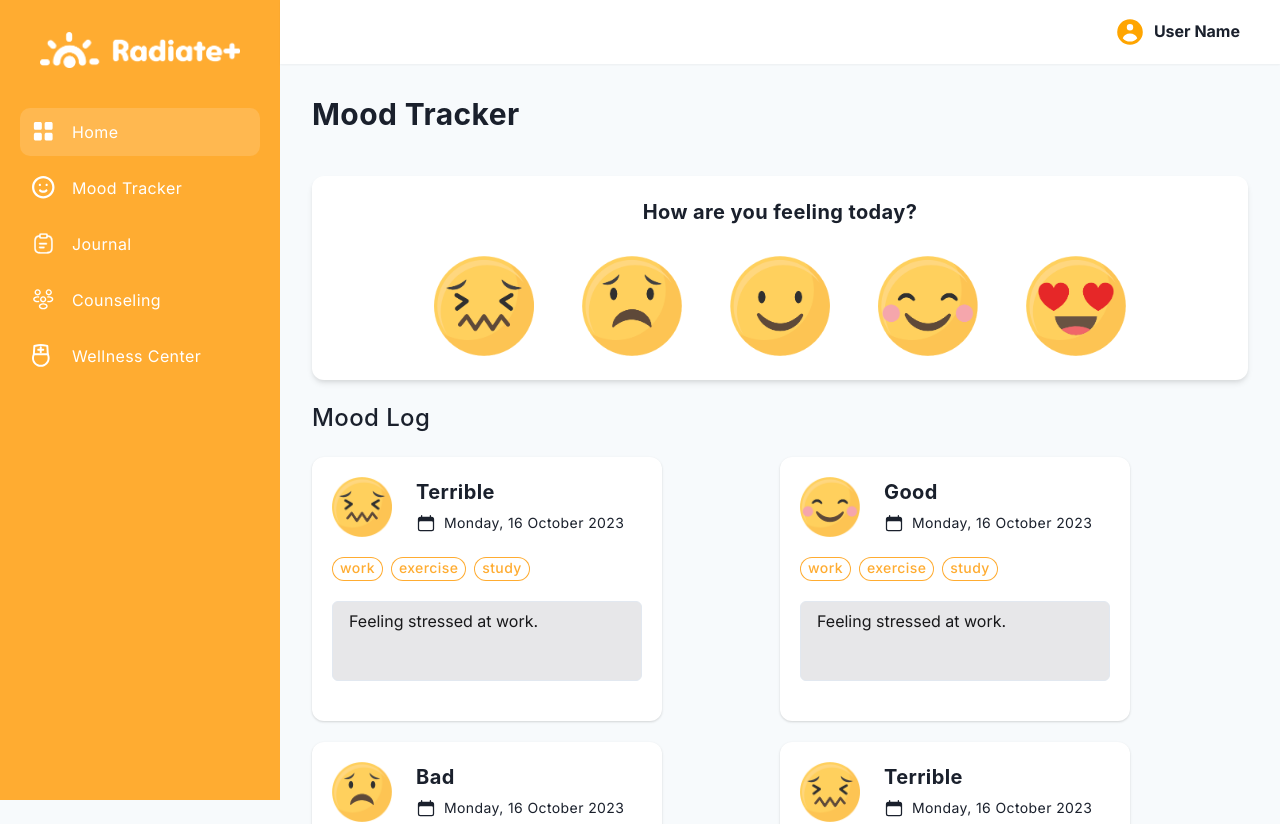
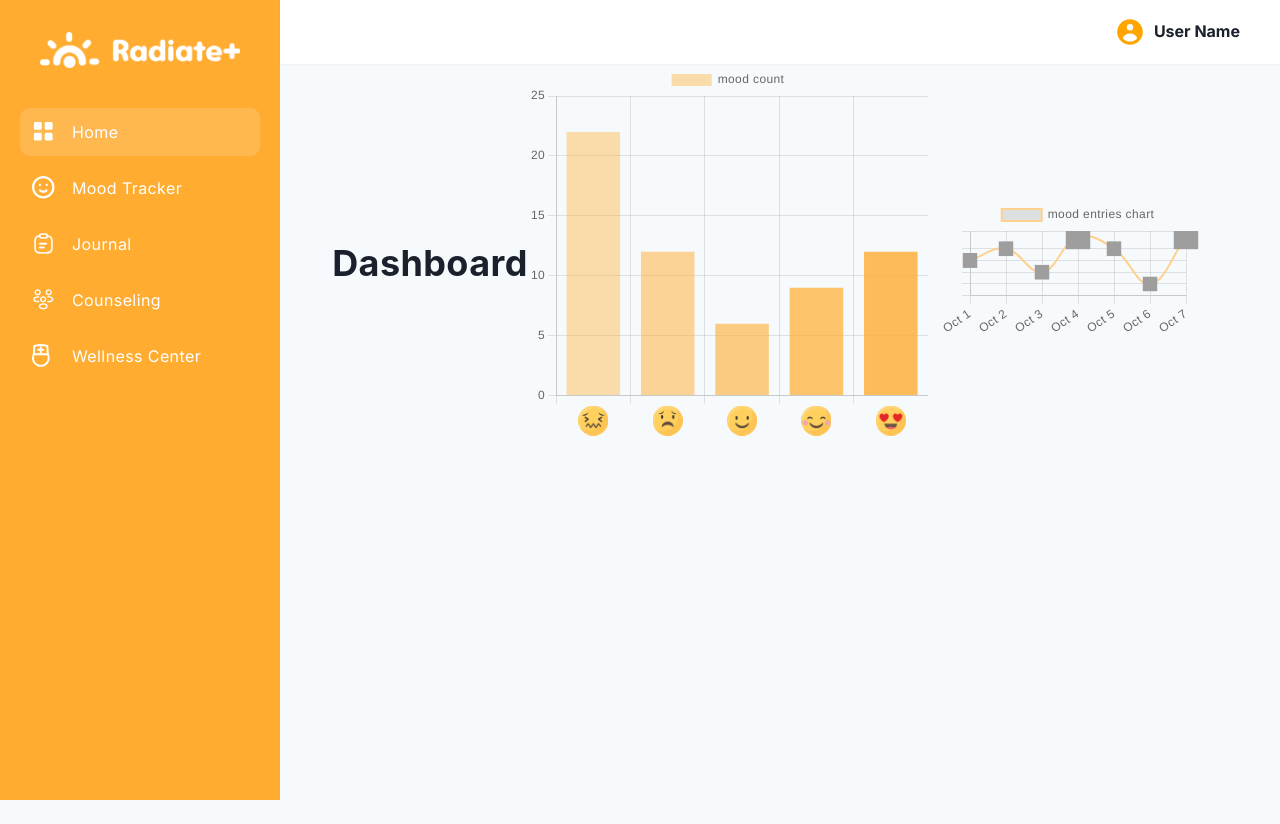
Before and after one commit to Radiate-Mental-Health-App/front-end, a React (Vite) app: page /u in a window 1280 px wide. Shown: the top 824 px of the page. After the commit the page ends 800 px from the top, so only its background shows below. Built offline with nearby package versions, Linux system fonts and the light colour scheme.

Commit message:
create charts

```diff
--- a/package.json
+++ b/package.json
@@ -23,6 +23,9 @@
     "@mui/material": "^5.14.14",
     "@mui/x-data-grid": "^6.16.3",
     "apexcharts": "^3.44.0",
+    "chart.js": "^4.4.0",
+    "chartjs": "^0.3.24",
+    "chartjs-adapter-date-fns": "^3.0.0",
     "framer-motion": "^10.16.4",
     "fullcalendar": "^6.1.9",
     "localforage": "^1.10.0",
@@ -30,6 +33,7 @@
     "react": "^18.2.0",
     "react-apexcharts": "^1.4.1",
     "react-calendar": "^4.6.1",
+    "react-chartjs-2": "^5.2.0",
     "react-dom": "^18.2.0",
     "react-hook-form": "^7.47.0",
     "react-icons": "^4.11.0",
--- a/src/pages/user/home/UserDashboard.jsx
+++ b/src/pages/user/home/UserDashboard.jsx
@@ -1,15 +1,16 @@
-import {
-  Center,
-  Heading,
-} from '@chakra-ui/react'
+import { Center, Heading } from "@chakra-ui/react";
+import BarChart from "./moodBarChart.component";
+import LineChart from "./moodLineChart.component";
 
 function UserDashboard() {
-
   return (
-    <Center w='100%' h='100%'>
-      <Heading size='xl' color='gray.400'>Home</Heading>
+    <Center>
+      <Heading>Dashboard</Heading>
+      <br />
+      <BarChart />
+      <LineChart />
     </Center>
-  )
+  );
 }
 
-export default UserDashboard
+export default UserDashboard;
--- /dev/null
+++ b/src/pages/user/home/moodBarChart.component.jsx
@@ -0,0 +1,105 @@
+import React, { useEffect } from "react";
+import Chart from "chart.js/auto";
+import "chartjs-adapter-date-fns";
+import { Bar } from "react-chartjs-2";
+
+import terribleImage from "../../../assets/mood-icons/1_terrible.png";
+import badImage from "../../../assets/mood-icons/2_bad.png";
+import okayImage from "../../../assets/mood-icons/3_okay.png";
+import goodImage from "../../../assets/mood-icons/4_good.png";
+import wonderfulImage from "../../../assets/mood-icons/5_wonderful.png";
+
+const BarChart = () => {
+  const barChartData = {
+    labels: ["Terrible", "Sad", "Okay", "Good", "Wonderful"],
+    datasets: [
+      {
+        label: "mood count",
+        data: [22, 12, 6, 9, 12],
+        backgroundColor: ["rgba(255, 172, 49, 0.4)", "rgba(255, 172, 49, 0.5)", "rgba(255, 172, 49, 0.6)", "rgba(255, 172, 49, 0.7)", "rgba(255, 172, 49, 0.8)"],
+        borderColor: ["rgba(255, 172, 49, 1)", "rgba(255, 172, 49, 1)", "rgba(255, 172, 49, 1)", "rgba(255, 172, 49, 1)", "rgba(255, 172, 49, 1)", "rgba(255, 172, 49, 1)"],
+        borderWidth: 0,
+        images: [terribleImage, badImage, okayImage, goodImage, wonderfulImage],
+      },
+    ],
+  };
+
+  const xScaleImage = {
+    id: "xScaleImage",
+    afterDraw(chart) {
+      const { ctx, data, scales } = chart;
+      const yScale = scales.y;
+      const xScale = scales.x;
+
+      ctx.save();
+
+      data.datasets[0].images.forEach((image, index) => {
+        const label = new Image();
+        label.src = image;
+        const imageSize = 30;
+        const padding = 10;
+
+        const xPos = xScale.getPixelForValue(index);
+        const yPos = yScale.bottom + padding;
+
+        ctx.drawImage(label, xPos - imageSize / 2, yPos, imageSize, imageSize);
+      });
+
+      ctx.restore();
+    },
+  };
+
+  const barConfig = {
+    type: "bar",
+    data: barChartData,
+    options: {
+      scales: {
+        x: {
+          afterFit: (context) => {
+            context.height += 40;
+          },
+          ticks: {
+            callback: (value, index, values) => {
+              return "";
+            },
+          },
+        },
+        y: {
+          beginAtZero: true,
+        },
+      },
+    },
+    plugins: [xScaleImage],
+  };
+
+  useEffect(() => {
+    const barCtx = document.getElementById("bar");
+
+    // Check if a Chart instance exists
+    const existingChart = Chart.getChart(barCtx);
+
+    // If an existing Chart instance is found, destroy it
+    if (existingChart) {
+      existingChart.destroy();
+    }
+
+    // Create a new Chart instance
+    new Chart(barCtx, barConfig);
+
+    // Clean up: Ensure the Chart is destroyed when the component unmounts
+    return () => {
+      const chartInstance = Chart.getChart(barCtx);
+      if (chartInstance) {
+        chartInstance.destroy();
+      }
+    };
+  }, [barConfig]);
+
+  return (
+    <div>
+      <canvas id="bar" width="400" height="400"></canvas>
+    </div>
+  );
+};
+
+export default BarChart;
--- /dev/null
+++ b/src/pages/user/home/moodLineChart.component.jsx
@@ -0,0 +1,61 @@
+import React from "react";
+import { Chart as ChartJS, CategoryScale, LinearScale, PointElement, LineElement, Title, Tooltip, Legend } from "chart.js";
+import "chartjs-adapter-date-fns";
+import { Line } from "react-chartjs-2";
+
+const LineChart = () => {
+  ChartJS.register(CategoryScale, LinearScale, PointElement, LineElement, Title, Tooltip, Legend);
+
+  let terrible = new Image(15, 15);
+  terrible.src = "https://emojiisland.com/cdn/shop/products/Confounded_Face_Emoji_large.png?v=1571606037";
+  let bad = new Image(15, 15);
+  bad.src = "https://emojiisland.com/cdn/shop/products/Very_Sad_Face_Emoji_Icon_ios10_large.png?v=1571606092";
+  let okay = new Image(15, 15);
+  okay.src = "https://emojiisland.com/cdn/shop/products/Slightly_Smiling_Face_Emoji_87fdae9b-b2af-4619-a37f-e484c5e2e7a4_large.png?v=1571606036";
+  let good = new Image(15, 15);
+  good.src = "https://emojiisland.com/cdn/shop/products/Smiling_Face_Emoji_with_Blushed_Cheeks_large.png?v=1571606036";
+  let wonderful = new Image(25, 25);
+  wonderful.src = "https://emojiisland.com/cdn/shop/products/Heart_Eyes_Emoji_2_large.png?v=1571606090";
+  const data = {
+    labels: ["2023-10-01", "2023-10-02", "2023-10-03", "2023-10-04", "2023-10-05", "2023-10-06", "2023-10-07"],
+    datasets: [
+      {
+        label: "mood entries chart",
+        data: [3, 4, 2, 5, 4, 1, 5],
+        borderColor: "#FFD18D",
+        borderWidth: 2,
+        pointStyle: [okay, good, bad, wonderful, good, terrible, wonderful],
+        tension: 0.4,
+        pointHoverRadius: 40,
+      },
+    ],
+  };
+
+  const options = {
+    scales: {
+      x: {
+        type: "time",
+        time: {
+          unit: "day",
+        },
+      },
+      y: {
+        beginAtZero: true,
+        min: 0,
+        max: 5.5,
+        ticks: {
+          stepSize: 1,
+          display: false,
+        },
+      },
+    },
+  };
+
+  return (
+    <div>
+      <Line data={data} options={options}></Line>
+    </div>
+  );
+};
+
+export default LineChart;
--- a/src/routes/routes.jsx
+++ b/src/routes/routes.jsx
@@ -1,6 +1,6 @@
 import { Route, Navigate, createBrowserRouter, createRoutesFromElements } from "react-router-dom";
 
-import UserDashboard from "@/pages/user/mood-tracker/MoodTracker.jsx";
+import UserDashboard from "@/pages/user/home/UserDashboard";
 import MoodTracker from "@/pages/user/mood-tracker/MoodTracker.jsx";
 import Journal from "@/pages/user/journal/Journal.jsx";
 import Counseling from "@/pages/user/counseling/Counseling.jsx";
```
Also changed, not shown: 1 other file (tests, documents, lock files or other folders).
